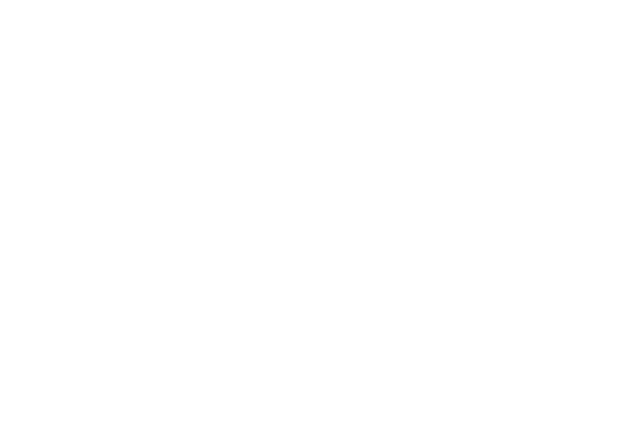
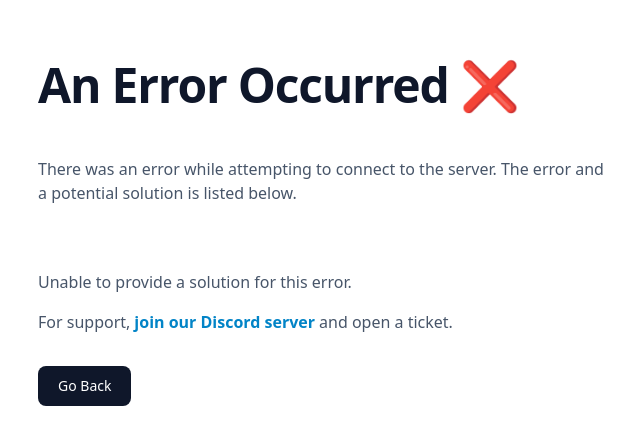
Before and after one commit to TedacMC/tedac, a React (Vite) app in the folder frontend/: page /error in a window 1280 px wide. Before the commit this address had no page. Shown: the part 167-612 px from the top of the page, without its empty margins (10-650 px from the left). Built offline with nearby package versions, Linux system fonts and the light colour scheme.

Commit message:
Error page

```diff
--- /dev/null
+++ b/frontend/src/Error.tsx
@@ -0,0 +1,60 @@
+import {useNavigate} from "react-router-dom";
+import {BrowserOpenURL} from "../wailsjs/runtime";
+
+function Error() {
+    const navigate = useNavigate()
+
+    const error = new URLSearchParams(window.location.search).get("error") || "";
+    const knownSolutions: {[index: string]: string } = {
+        "no such host": "An invalid server address was provided. Check that you have entered the address correctly before trying again.",
+        "error obtaining XBOX live token": "Failed to authenticate with XBOX live. Attempting to connect again will solve the issue.",
+        "i/o timeout": "It appears that this server is offline. Check that you have entered the address correctly before trying again."
+    };
+
+    const guessSolution = () => {
+        Object.keys(knownSolutions).forEach(part => {
+            if (error.indexOf(part) >= 0) {
+                return knownSolutions[part];
+            }
+        });
+        return "Unable to provide a solution for this error."
+    };
+
+    return (
+        <div>
+            <h1 className={"text-slate-900 font-extrabold text-5xl tracking-tight dark:text-white"}>
+                An Error Occurred ❌
+            </h1>
+            <div className="mt-12">
+                <p className="mt-4 text-md text-slate-600 max-w-xl dark:text-slate-400">
+                    There was an error while attempting to connect to the server. The error and a potential solution is listed below.
+                </p>
+                <br/>
+                <code className={"ml-1 text-slate-900 dark:text-blue-100 opacity-50 text-md cursor-pointer"}>
+                    {error}
+                </code>
+                <p className="mt-4 text-md text-slate-600 max-w-xl dark:text-slate-400">
+                    {guessSolution()}
+                </p>
+                <div className={"mt-4"}>
+                    <p className="text-md text-slate-600 max-w-xl dark:text-slate-400">
+                        For support,
+                        <a href="#" onClick={() => BrowserOpenURL("https://discord.gg/7Y4ruNgjgt")}
+                           className="ml-1 mt-4 mr-1 text-md font-semibold text-sky-600 max-w-xl dark:text-sky-400">join
+                            our Discord server</a>
+                        and open a ticket.
+                    </p>
+                </div>
+                <div className={"mt-8 flex flex-row"}>
+                    <button
+                        onClick={() => navigate("/")}
+                        className="text-white bg-slate-900 hover:bg-slate-800 focus:ring-4 focus:outline-none font-medium rounded-lg text-sm w-full sm:w-auto px-5 py-2.5 text-center dark:bg-red-500 dark:hover:bg-red-600 dark:focus:ring-red-700">
+                        Go Back
+                    </button>
+                </div>
+            </div>
+        </div>
+    )
+}
+
+export default Error;
--- a/frontend/src/Home.tsx
+++ b/frontend/src/Home.tsx
@@ -129,16 +129,10 @@
                                 setConnectionLoader("inline");
 
                                 // Connect through the backend.
-                                Connect(address + ":" + port).then((error) => {
-                                    if (error) {
-                                        // Fuck this shit.
-                                        window.location.reload();
-                                        return;
-                                    }
+                                Connect(address + ":" + port).then(() => {
                                     navigate("/connection");
-                                }).catch(() => {
-                                    // Fuck this shit.
-                                    window.location.reload();
+                                }).catch((e) => {
+                                    navigate("/error?error=" + e);
                                 });
                             }} disabled={!connectionButton}
                             className="inline-flex items-center text-white bg-slate-900 hover:bg-slate-800 focus:ring-4 focus:outline-none focus:ring-blue-300 font-medium rounded-lg text-sm w-full sm:w-auto px-5 py-2.5 text-center dark:bg-blue-600 dark:hover:bg-blue-700 dark:focus:ring-blue-800">
--- a/frontend/src/main.tsx
+++ b/frontend/src/main.tsx
@@ -8,6 +8,7 @@
 
 import './style.css'
 import Loopback from "./Loopback";
+import Error from "./Error";
 
 render(
     <div className={"flex flex-col justify-center px-12 text-slate-500 dark:text-slate-400 bg-white dark:bg-gray-900"}>
@@ -15,6 +16,7 @@
             <Routes>
                 <Route path="/" element={<Home/>}/>
                 <Route path="/connection" element={<Connection/>}/>
+                <Route path="/error" element={<Error/>}/>
                 <Route path="/loopback" element={<Loopback/>}/>
             </Routes>
         </BrowserRouter>
```
Also changed, not shown: 1 other file (tests, documents, lock files or other folders).
